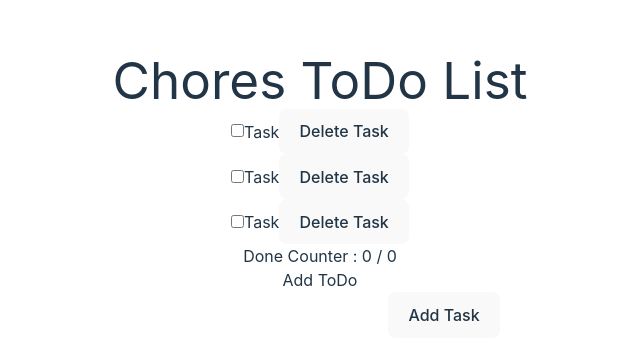
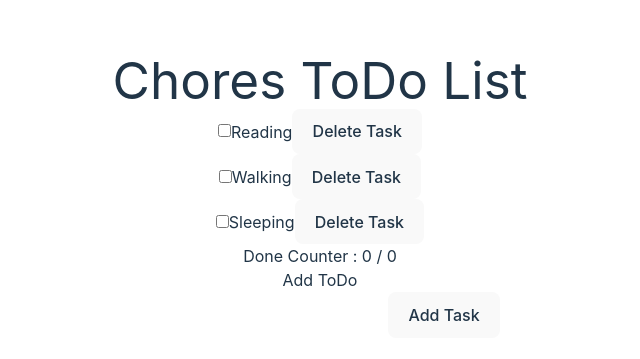
Before and after one commit to Logassi/Exercise_ToDoList_Tailwind, a React (Vite) app: page / in a window 1280 px wide. Shown: the part 205-564 px from the top of the page, without its empty margins (320-960 px from the left). Built offline with nearby package versions, Linux system fonts and the light colour scheme.

Commit message:
Feat : Adding props and Interface ITask

```diff
--- a/src/App.tsx
+++ b/src/App.tsx
@@ -8,16 +8,16 @@ function App() {
     <div id='container'>
       <h1>Chores ToDo List</h1>
       <div id='todoList'>
-        <TodoListComponent/>
-        <TodoListComponent/>
-        <TodoListComponent/>
+        <TodoListComponent task = "Reading"/>
+        <TodoListComponent task = "Walking"/>
+        <TodoListComponent task = "Sleeping"/>
       </div>
 
       <div id='contentAddTodo'>
           <p>Done Counter : 0 / 0</p>
           <div>
             <p>Add ToDo</p>
-            <input/>
+            <input type='text'/>
             <button>Add Task</button>
           </div>
       </div>
--- a/src/components/todolist.tsx
+++ b/src/components/todolist.tsx
@@ -1,15 +1,16 @@
-
+// import React from "react";
+import { ITask } from "./types";
 
 function deleteButtonHandler(){
     alert("Delete button pressed");
 }
 
 
-function TodoListComponent(){
+function TodoListComponent(props : ITask){
     return(
         <div id='contentToDoList'>
-            <input type="checkbox"/>
-            <label>Task</label>
+            <input type="checkbox"  />
+            {props.task}
             <button onClick={deleteButtonHandler}>Delete Task</button>
         </div>
     )
--- /dev/null
+++ b/src/components/types.ts
@@ -0,0 +1,3 @@
+export interface ITask {
+    task : string;
+}
```
